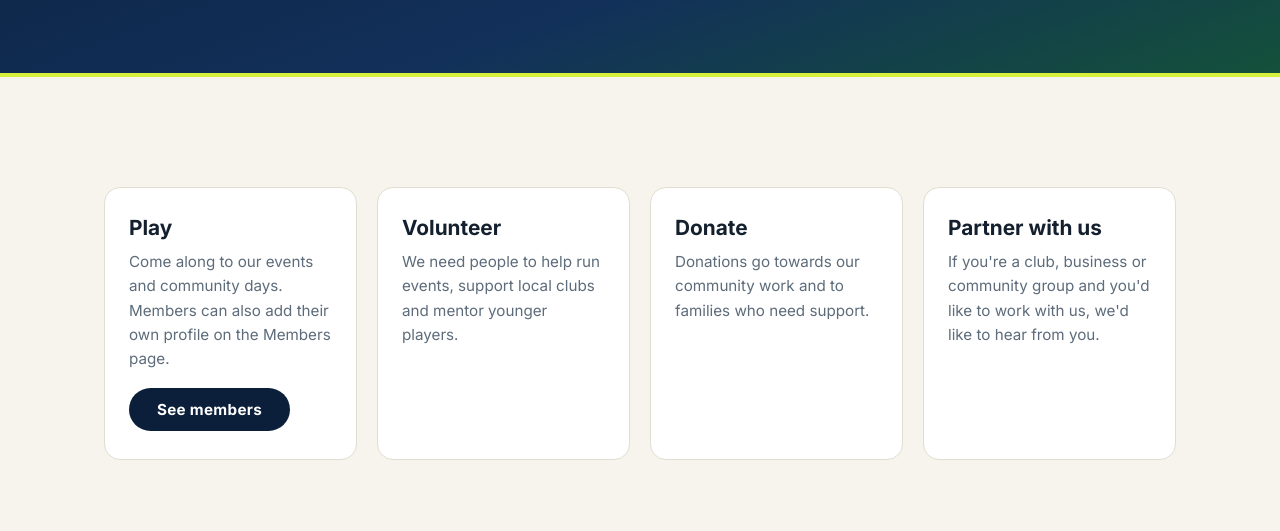
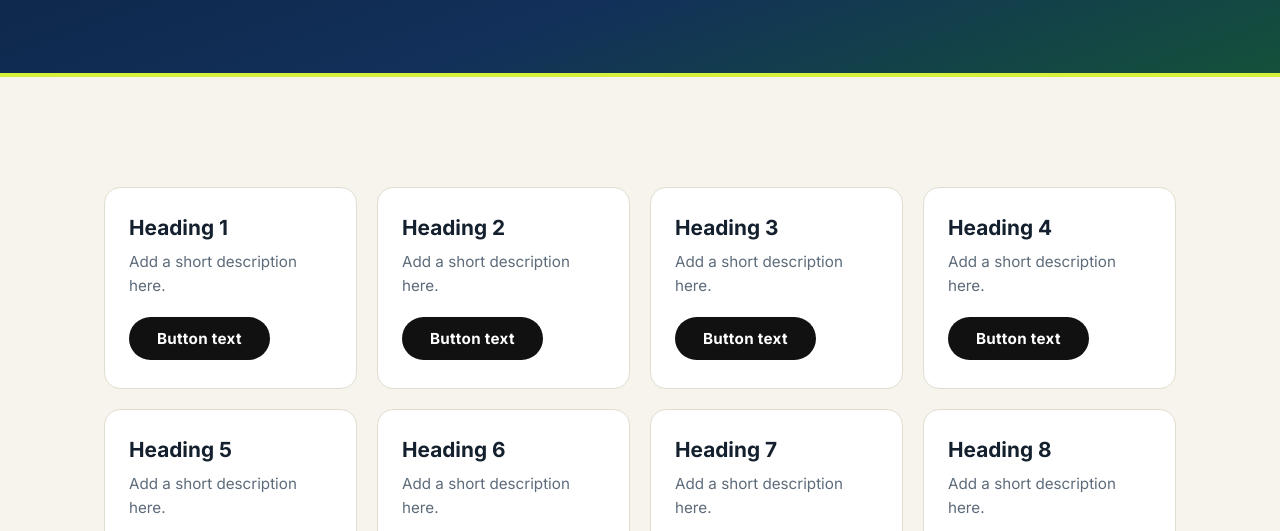
Before and after one commit to Thrawn2003/North-Region-Junior-Tennis-Council, a plain HTML site: page get-involved.html in a window 1280 px wide. Shown: the part 269-800 px from the top of the page. Drawn offline with nearby package versions, Linux system fonts and the light colour scheme.

Commit message:
Get involved: eight placeholder boxes with black buttons
Co-Authored-By: Claude Opus 5.5 <noreply@anthropic.com>

```diff
--- a/get-involved.html
+++ b/get-involved.html
@@ -19,10 +19,14 @@
   <section class="section">
     <div class="wrap">
       <div class="cards light">
-        <article class="card reveal"><h3>Play</h3><p>Come along to our events and community days. Members can also add their own profile on the Members page.</p><a href="members.html" class="btn btn-navy">See members</a></article>
-        <article class="card reveal"><h3>Volunteer</h3><p>We need people to help run events, support local clubs and mentor younger players.</p><a class="btn btn-navy" data-config="contact" hidden>Contact us</a></article>
-        <article class="card reveal"><h3>Donate</h3><p>Donations go towards our community work and to families who need support.</p><a class="btn" data-config="donate" hidden>Donate</a></article>
-        <article class="card reveal"><h3>Partner with us</h3><p>If you're a club, business or community group and you'd like to work with us, we'd like to hear from you.</p><a class="btn btn-navy" data-config="contact" hidden>Contact us</a></article>
+        <article class="card reveal"><h3>Heading 1</h3><p>Add a short description here.</p><button type="button" class="btn btn-black">Button text</button></article>
+        <article class="card reveal"><h3>Heading 2</h3><p>Add a short description here.</p><button type="button" class="btn btn-black">Button text</button></article>
+        <article class="card reveal"><h3>Heading 3</h3><p>Add a short description here.</p><button type="button" class="btn btn-black">Button text</button></article>
+        <article class="card reveal"><h3>Heading 4</h3><p>Add a short description here.</p><button type="button" class="btn btn-black">Button text</button></article>
+        <article class="card reveal"><h3>Heading 5</h3><p>Add a short description here.</p><button type="button" class="btn btn-black">Button text</button></article>
+        <article class="card reveal"><h3>Heading 6</h3><p>Add a short description here.</p><button type="button" class="btn btn-black">Button text</button></article>
+        <article class="card reveal"><h3>Heading 7</h3><p>Add a short description here.</p><button type="button" class="btn btn-black">Button text</button></article>
+        <article class="card reveal"><h3>Heading 8</h3><p>Add a short description here.</p><button type="button" class="btn btn-black">Button text</button></article>
       </div>
     </div>
   </section>
--- a/styles.css
+++ b/styles.css
@@ -459,3 +459,11 @@ img { max-width: 100%; }
 
 .band { padding: 76px 0; }
 @media (max-width: 720px) { .band { padding: 52px 0; } .footer-in > div:last-child { text-align: left !important; } }
+
+
+/* placeholder cards on Get involved: equal-height boxes with the button pinned to the bottom */
+.cards.light .card { display: flex; flex-direction: column; }
+.cards.light .card p { margin-bottom: 18px; }
+.cards.light .card .btn { margin-top: auto; align-self: flex-start; }
+.btn-black { background: #111; color: var(--white); }
+.btn-black:hover { background: #000; box-shadow: 0 10px 24px -8px rgba(0,0,0,.45); }
```
